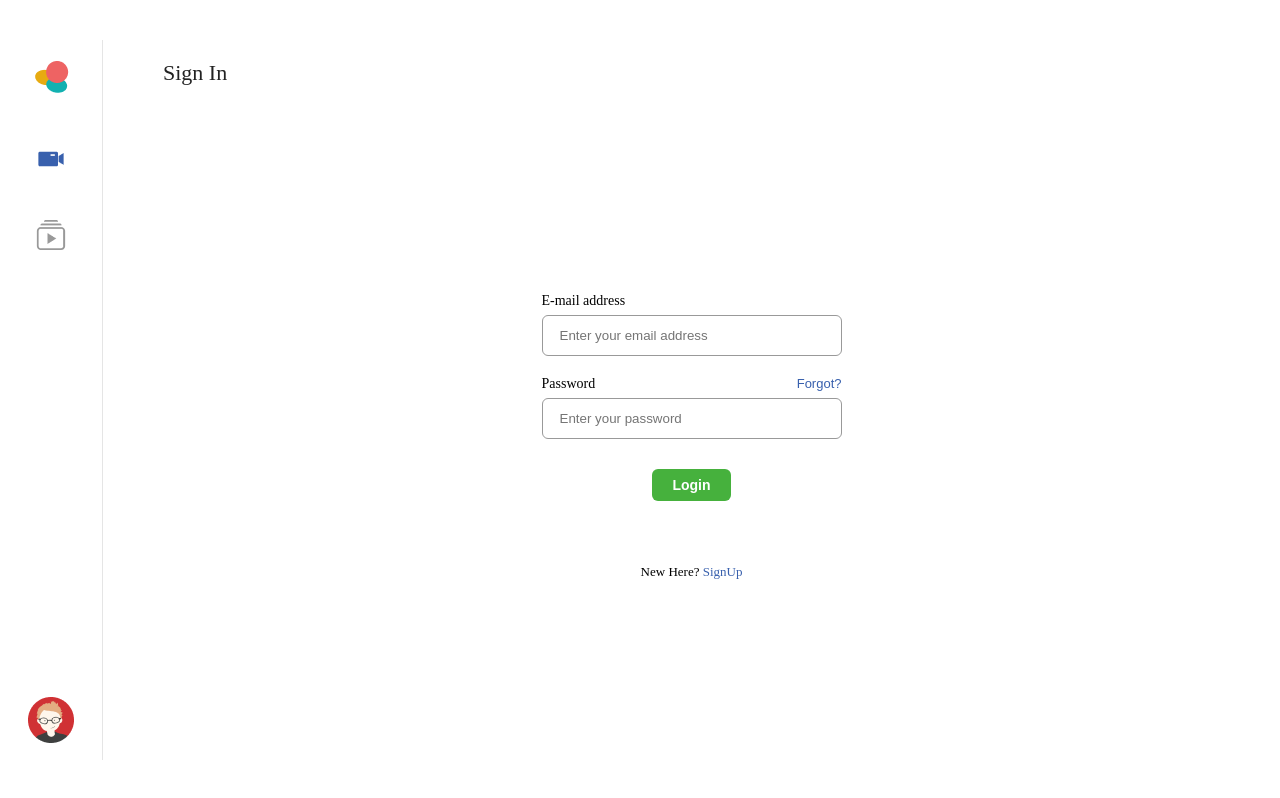
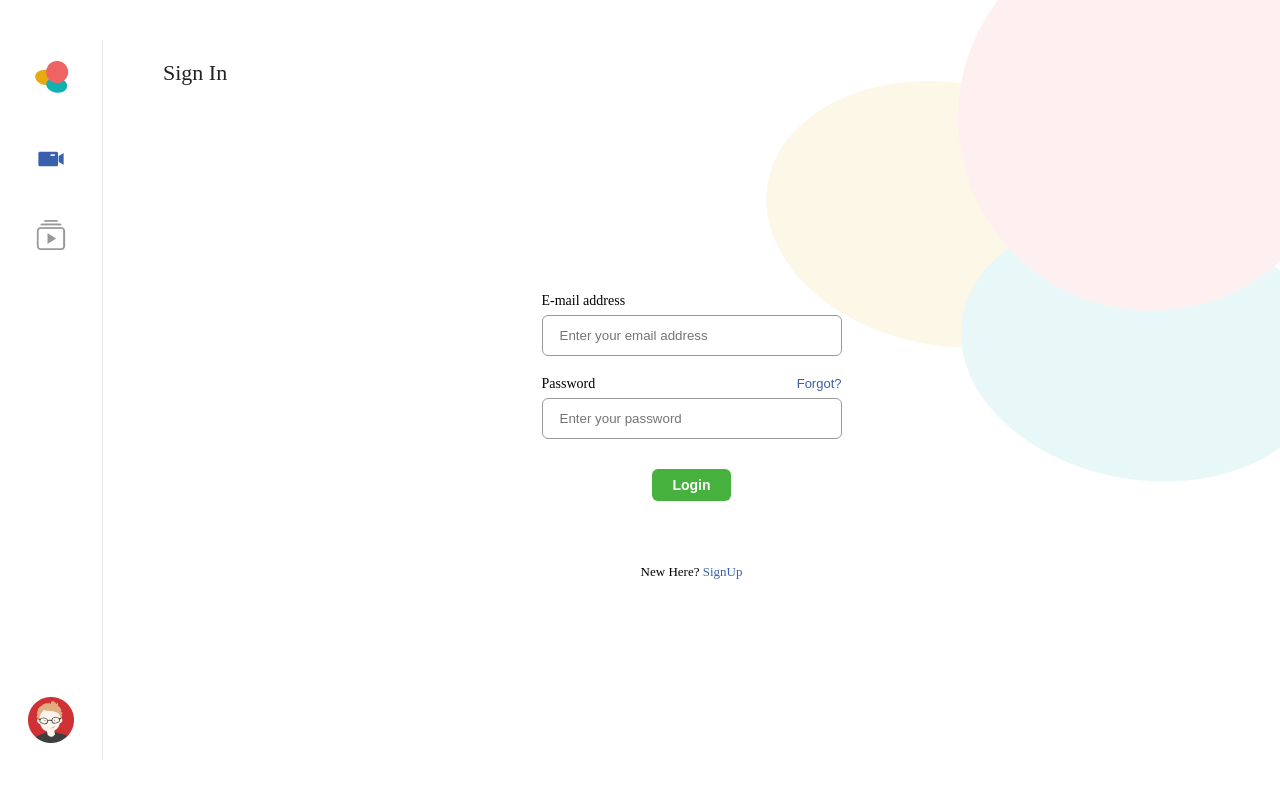
Before and after one commit to saltukosmanlioglu/sample-smartcow, a React (Create React App) app: page /sign-in in a window 1280 px wide. Built offline with nearby package versions, Linux system fonts and the light colour scheme.

Commit message:
fix: membership pages

```diff
--- a/src/pages/detail/library/Library.scss
+++ b/src/pages/detail/library/Library.scss
@@ -0,0 +1,2 @@
+.library {
+}
--- a/src/pages/membership/registry/Registry.scss
+++ b/src/pages/membership/registry/Registry.scss
@@ -1,4 +1,10 @@
 .registry {
+  & > img {
+    position: absolute;
+    top: 0;
+    right: 0;
+  }
+
   display: flex;
   align-items: center;
   justify-content: center;
--- a/src/pages/membership/registry/Registry.tsx
+++ b/src/pages/membership/registry/Registry.tsx
@@ -30,6 +30,7 @@ const Registry: React.FunctionComponent = () => {
       title="Registry"
     >
       <div className="registry">
+        <img src="/images/baloon.png" alt="Balloon" />
         <form onSubmit={(e) => handleSubmit(e)}>
           <TextInput
             inputProps={{ placeholder: "Enter your full name" }}
--- a/src/pages/membership/sign-in/SignIn.scss
+++ b/src/pages/membership/sign-in/SignIn.scss
@@ -1,4 +1,10 @@
 .sign-in {
+  & > img {
+    position: absolute;
+    top: 0;
+    right: 0;
+  }
+
   display: flex;
   align-items: center;
   justify-content: center;
--- a/src/pages/membership/sign-in/SignIn.tsx
+++ b/src/pages/membership/sign-in/SignIn.tsx
@@ -27,6 +27,7 @@ const SignIn: React.FunctionComponent = () => {
   return (
     <Main headerProps={{ border: false, title: "Sign In" }} title="Sign In">
       <div className="sign-in">
+        <img src="/images/baloon.png" alt="Balloon" />
         <form onSubmit={(e) => handleSubmit(e)}>
           <TextInput
             inputProps={{ placeholder: "Enter your email address" }}
```
Also changed, not shown: public/images/baloon.png (added).
